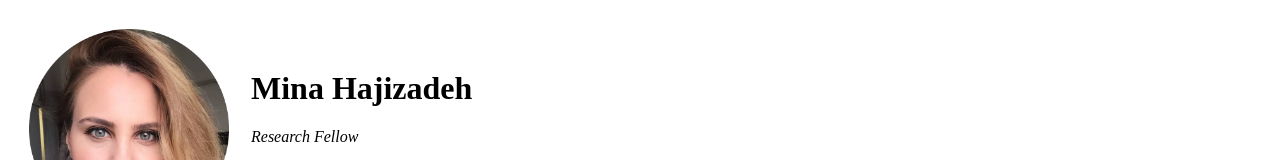
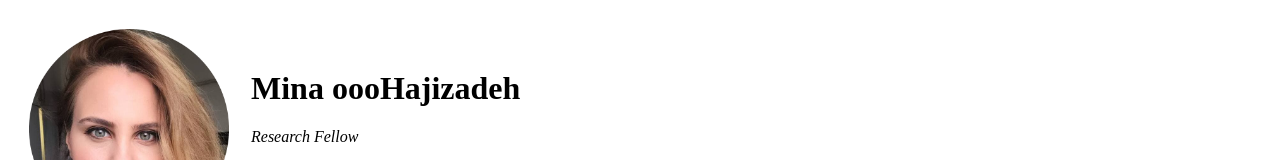
Before and after one commit to Minahajizadeh/cv, a plain HTML site: page index.html in a window 1280 px wide. Shown: the top 160 px of the page. Drawn offline with Linux system fonts and the light colour scheme.

Commit message:
Update index.html

```diff
--- a/index.html
+++ b/index.html
@@ -2,14 +2,14 @@
  <html lang="en" dir="ltr">
 
  <head>
-   <title>Mina's oPersonal Site</title>
+   <title>Mina's Personal Site</title>
  </head>
 
  <body>
    <table cellspacing="20">
      <tr>
   <td> <img src="Mina.png" alt="Mina profile picture" height="200"></td>
-<td> <h1>Mina Hajizadeh</h1>
+<td> <h1>Mina oooHajizadeh</h1>
  <p><em>Research Fellow</em></p>
  <p>Mina is currently working towards a Ph.D. at Department of Physics, <a href="https://ut.ee/en">University of Tartu</a>. Her fields of interest are: neutron scattering, protein dynamics, molecular dynamics simulation, protein extraction and purification, protein folding, protein structure, protein-protein interactions, and hydrophobicity.
  </p></td>
```
